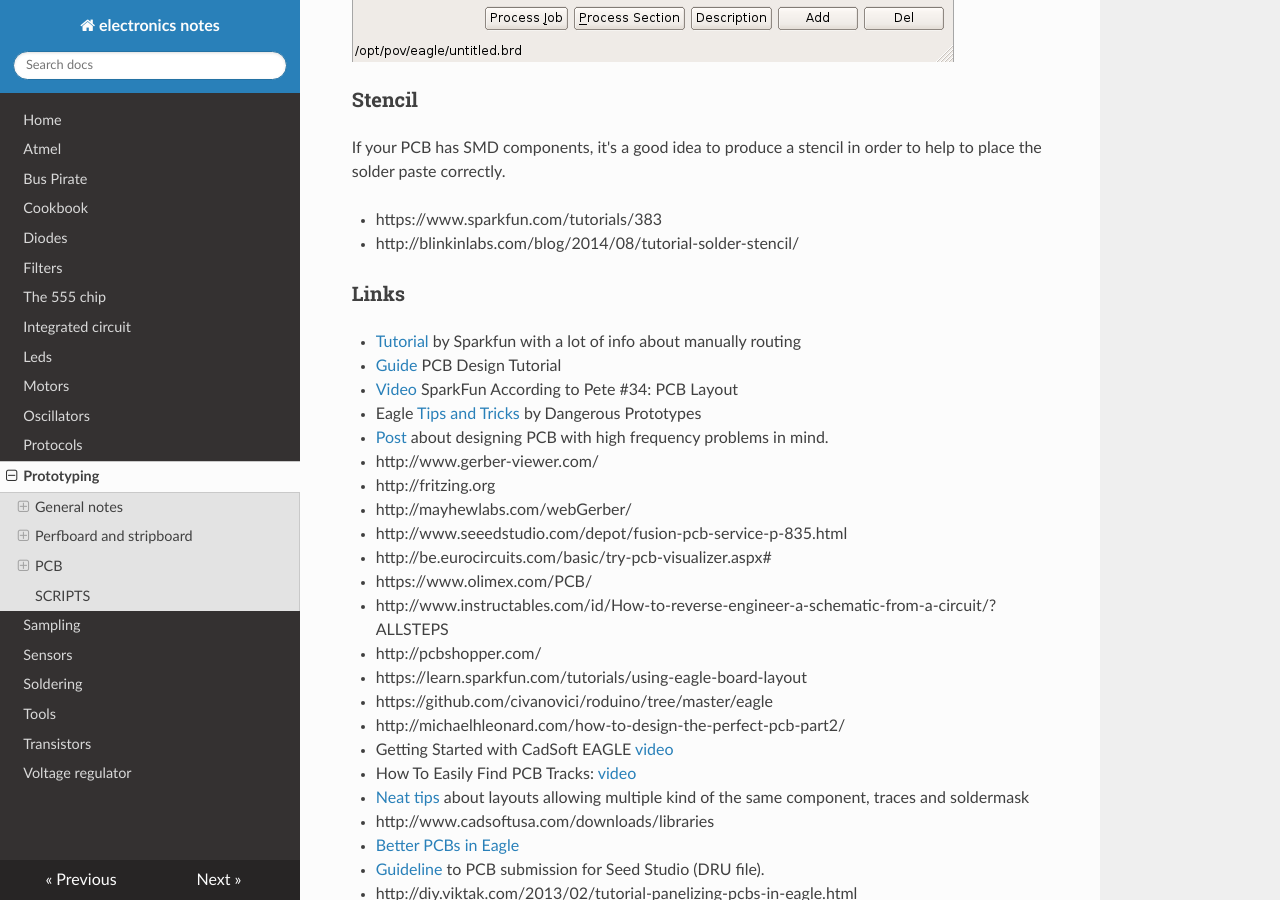
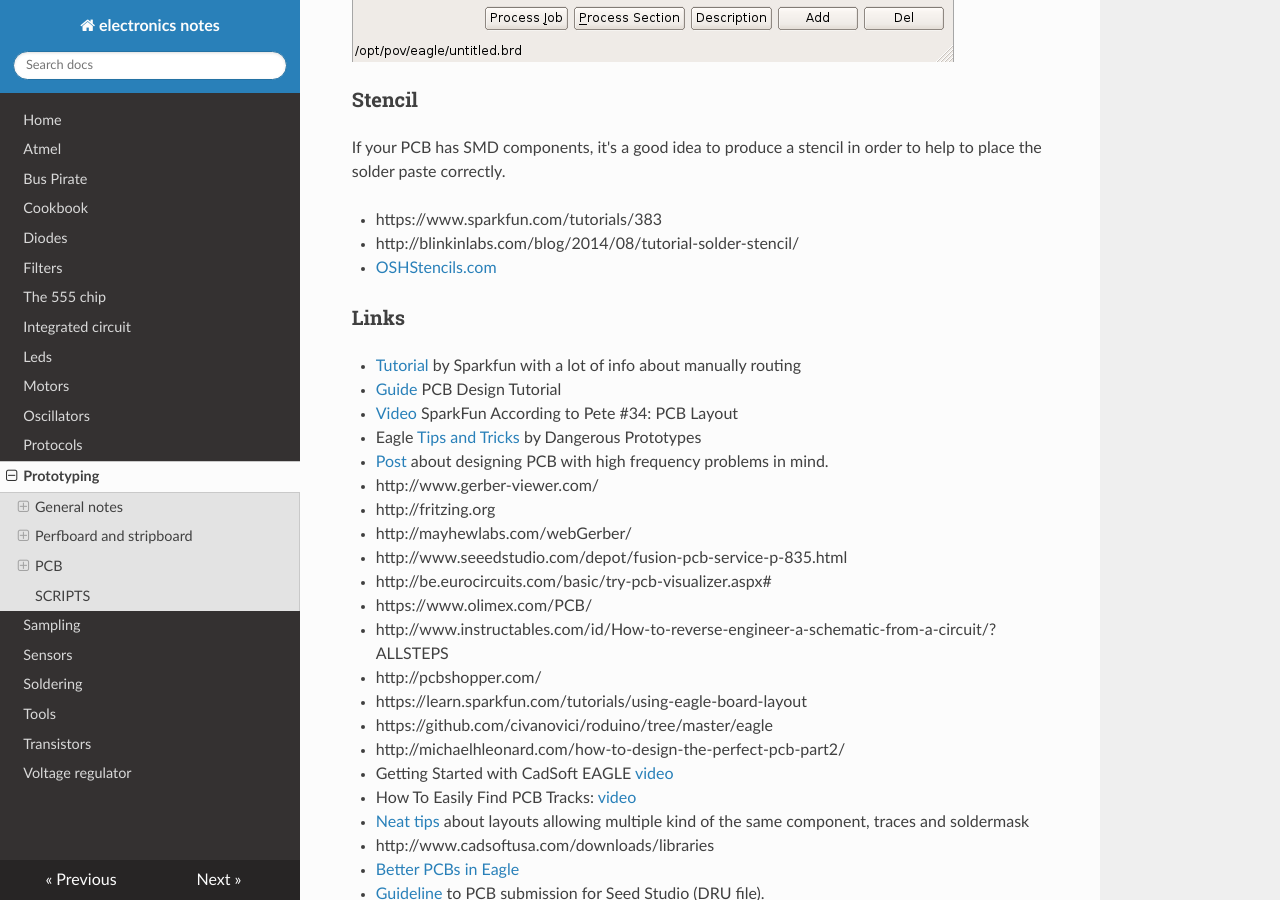
Before and after one commit to gipi/electronics-notes, an MkDocs documentation site: the page built from docs/Prototyping.md, in a window 1280 px wide and 900 px high, scrolled down 6219 px. Built offline with MkDocs 1.6.1, drawn with Linux system fonts in a browser that asks for light colours; nearby versions of some CDN libraries; old or Windows-style settings are respelled for this version of MkDocs.

Commit message:
Add link.

```diff
--- a/docs/Prototyping.md
+++ b/docs/Prototyping.md
@@ -176,6 +176,7 @@ solder paste correctly.
 
  - https://www.sparkfun.com/tutorials/383
  - http://blinkinlabs.com/blog/2014/08/tutorial-solder-stencil/
+ - [OSHStencils.com](https://www.oshstencils.com)
 
 ### Links
 
```
